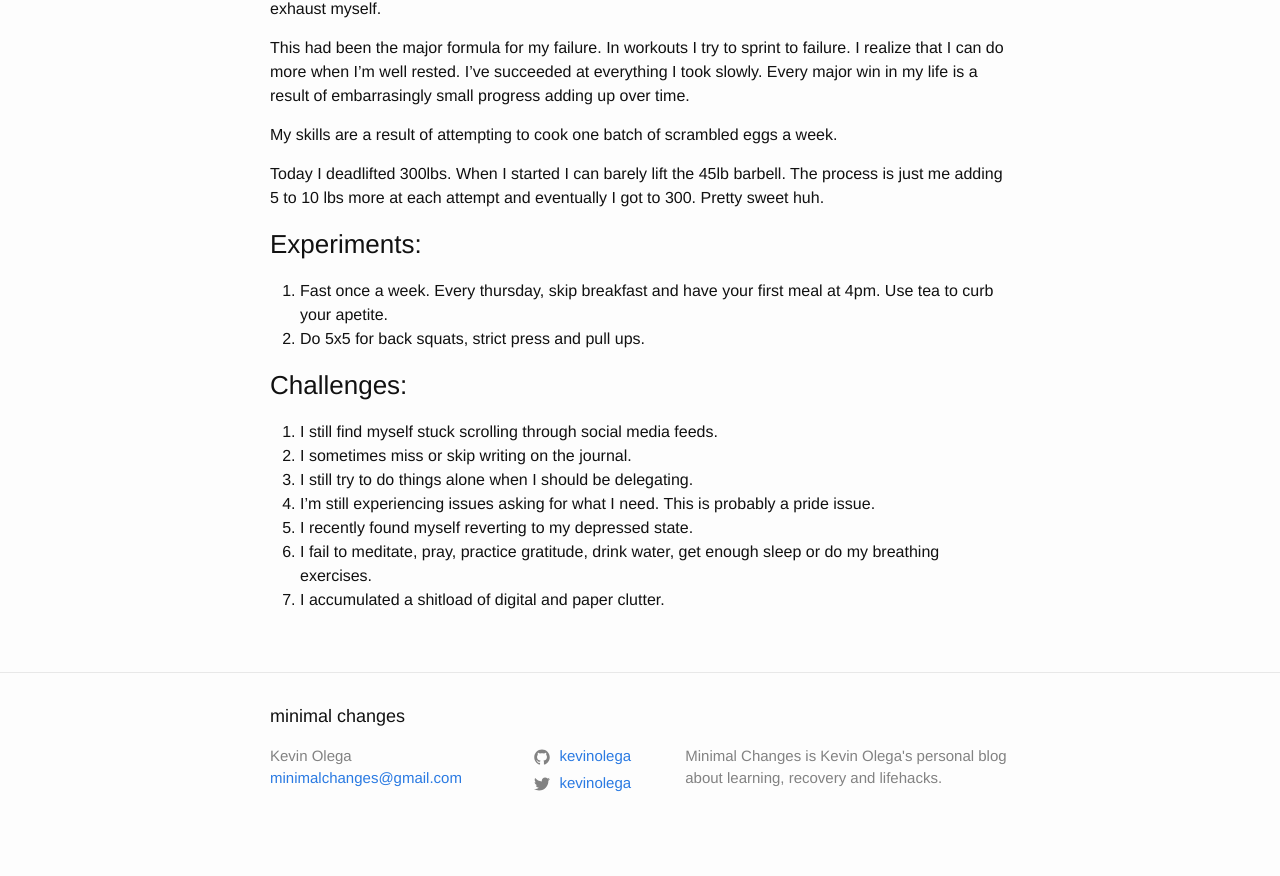
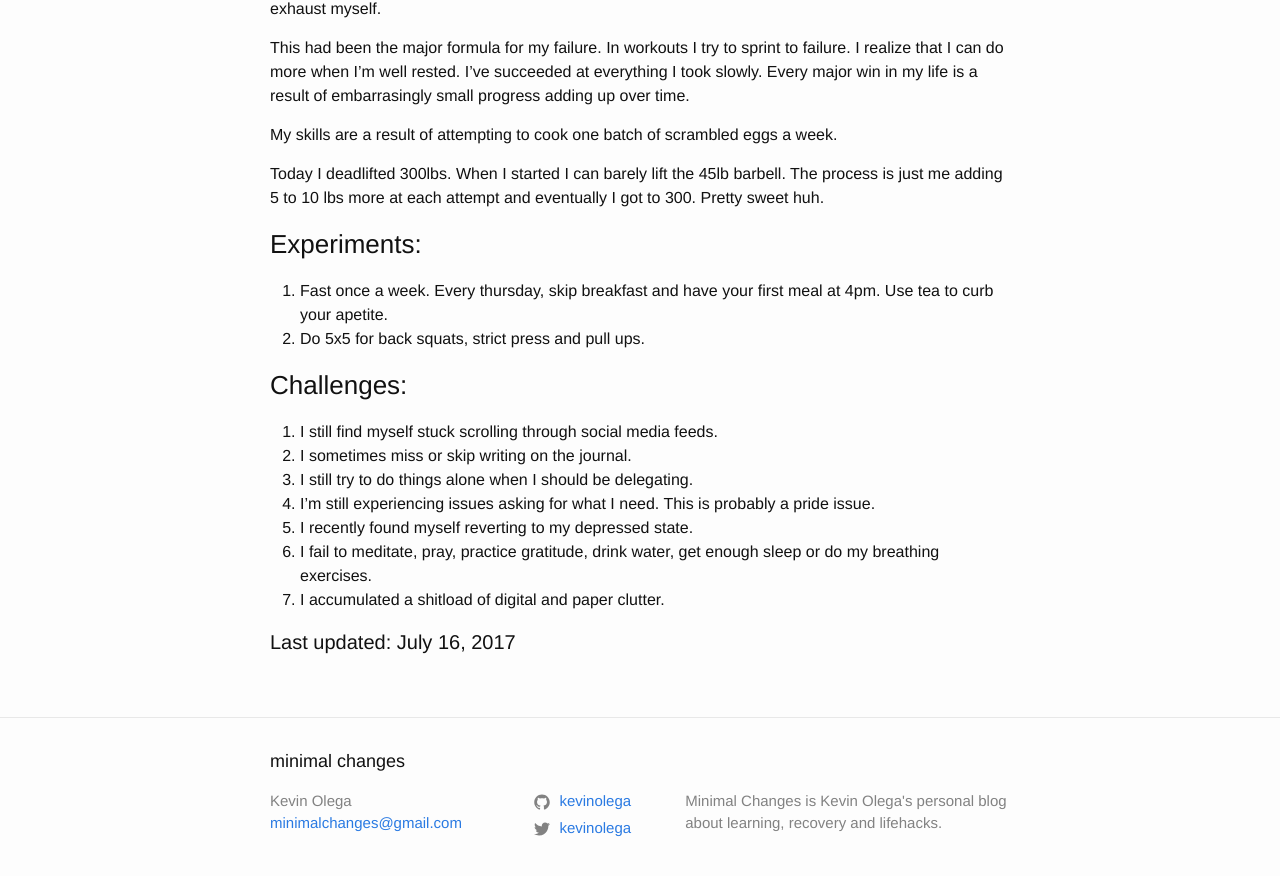
Before and after one commit to kevinolega/minimalchanges, a Jekyll site: the page built from now.md, in a window 1280 px wide and 900 px high, scrolled down 947 px. Shown: the top 876 px of the window. Built offline with Jekyll 4.4.1, drawn with Linux system fonts in a browser that asks for light colours; before the commit the page ends 1802 px from its top, so only the background shows below that.

Commit message:
added date

```diff
--- a/now.md
+++ b/now.md
@@ -62,3 +62,6 @@ Today I deadlifted 300lbs. When I started I can barely lift the 45lb barbell. Th
 5. I recently found myself reverting to my depressed state.
 6. I fail to meditate, pray, practice gratitude, drink water, get enough sleep or do my breathing exercises.
 7. I accumulated a shitload of digital and paper clutter.
+
+
+#### Last updated: July 16, 2017
```
